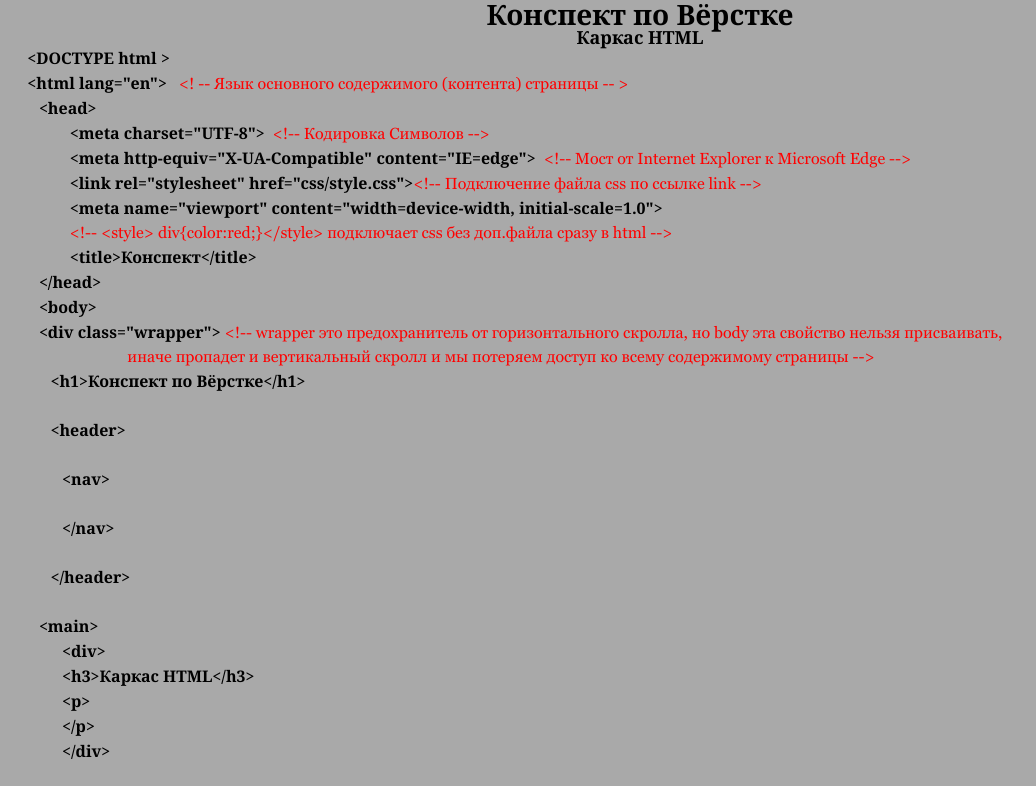
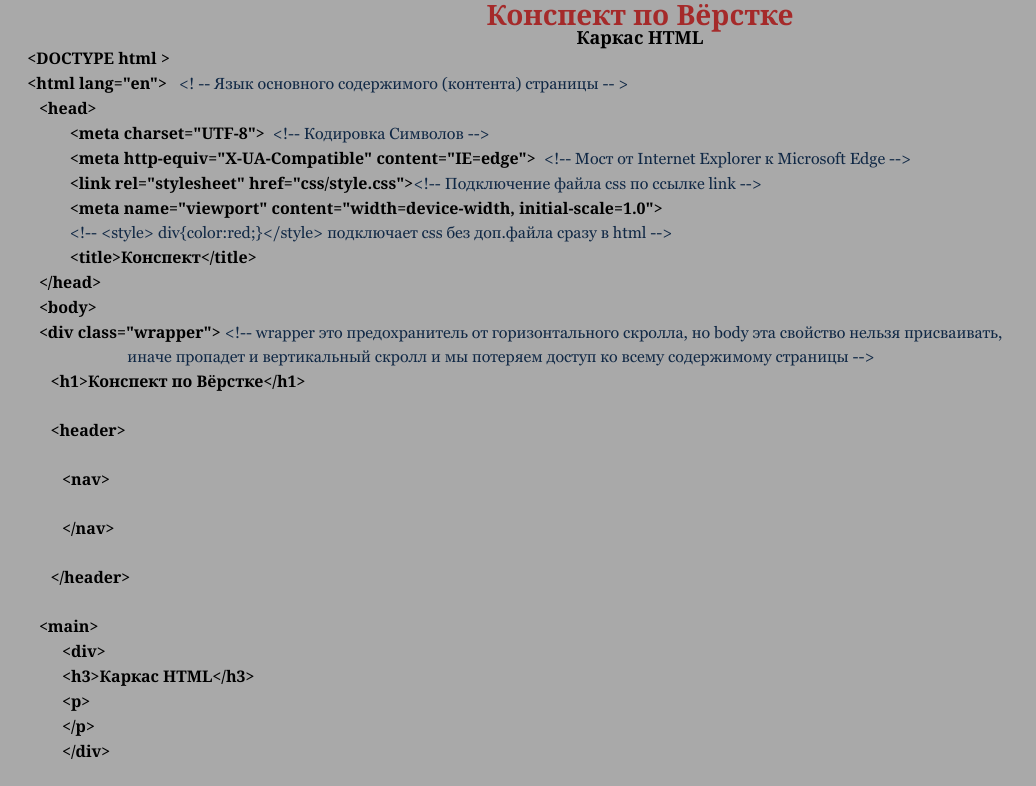
Before and after one commit to MarynaPe/Practic, a plain HTML site: page index.html in a window 1280 px wide. Shown: the top 786 px of the page, without its empty margins (0-1036 px from the left). Drawn offline with Linux system fonts and the light colour scheme.

Commit message:
Update style.css

```diff
--- a/style.css
+++ b/style.css
@@ -85,6 +85,7 @@ body {
 /* ------------------------------ */
 
 h1 {
+   color: brown;
    font-size: 28px;
    font-family: 'Georgia', san-serif;
    font-weight: bold;
@@ -104,5 +105,5 @@ h3 {
 }
 
 .span_color {
-   color: red;
+   color: rgb(16, 40, 69);
 }
```
